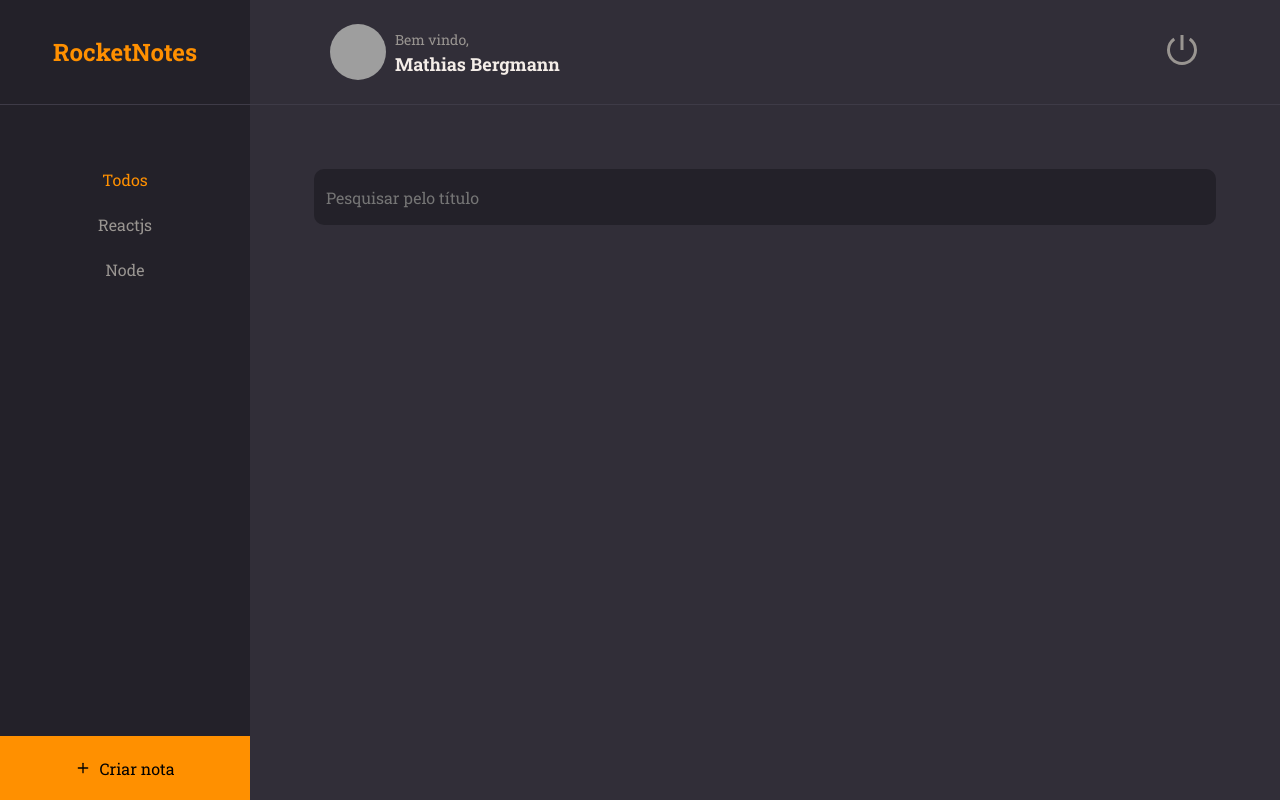
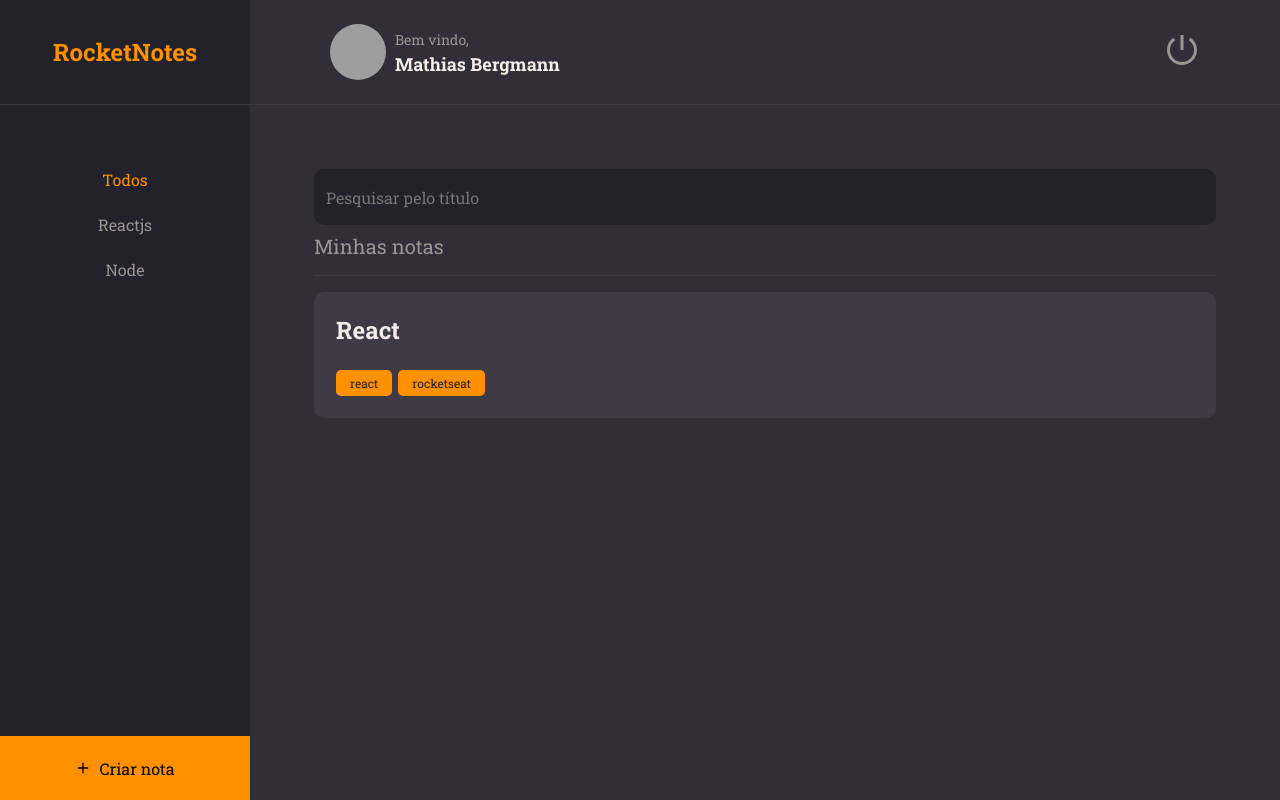
Before and after one commit to MathiasBergz/ReactJS, a React (Vite) app in the folder rocketnotes/: page / in a window 1280 px wide. Built offline with nearby package versions, Linux system fonts and the light colour scheme; grey boxes are pictures that could not be loaded.

Commit message:
Created note component

```diff
--- /dev/null
+++ b/rocketnotes/src/components/Note/index.jsx
@@ -0,0 +1,20 @@
+import { Container } from "./styles";
+import { Tags } from '../Tags';
+
+export function Note({ data, ...rest}) {
+    return (
+        <Container {...rest}>
+            <h1>{data.title}</h1>
+
+            {
+                data.tags &&
+                <footer>
+                    {
+                        data.tags.map( tag => <Tags key={tag.id} title={tag.name}/>
+                        )
+                    }
+                </footer>
+            }
+        </Container>
+    )
+}
--- /dev/null
+++ b/rocketnotes/src/components/Note/styles.js
@@ -0,0 +1,27 @@
+import styled from "styled-components";
+
+export const Container = styled.button`
+    width: 100%;
+    background-color: ${({ theme }) => theme.COLORS.BACKGROUND_700};
+
+    border-radius: 1rem;
+    border: none;
+
+    padding: 2.2rem;
+    margin-bottom: 1.6rem;
+
+    > h1 {
+        font-size: 2.4rem;
+        font-weight: 700;
+        color: ${({ theme }) => theme.COLORS.WHITE};
+
+        flex: 1;
+        text-align: left;
+    }
+
+    > footer {
+        margin-top: 2.4rem;
+        width: 100%;
+        display: flex;
+    }
+`
--- a/rocketnotes/src/components/Tags/index.jsx
+++ b/rocketnotes/src/components/Tags/index.jsx
@@ -1,8 +1,8 @@
 import { Container } from "./styles";
 
-export function Tags({ title }) {
+export function Tags({ title, ...rest }) {
     return(
-        <Container>
+        <Container {...rest}>
             {title}
         </Container>
     )
--- a/rocketnotes/src/pages/Details/styles.js
+++ b/rocketnotes/src/pages/Details/styles.js
@@ -12,7 +12,7 @@
 
     > main {
         grid-area: content;
-        overflow-y: scroll;
+        overflow-y: auto;
         padding: 6.5rem 0;
     }
 `;
--- a/rocketnotes/src/pages/Home/index.jsx
+++ b/rocketnotes/src/pages/Home/index.jsx
@@ -3,6 +3,8 @@
 import { Header } from '../../components/Header'
 import { ButtonText } from '../../components/ButtonText'
 import { Input } from '../../components/Input'
+import { Section } from '../../components/Section'
+import { Note } from '../../components/Note'
 
 export function Home() {
     return(
@@ -20,7 +22,19 @@
                 <Input placeholder="Pesquisar pelo título"/>
             </Search>
             <Content>
-
+                <Section title="Minhas notas">
+                    <Note data={{
+                        title: 'React',
+                        tags: [
+                            {
+                                id: '1', name: 'react'
+                            },
+                            {
+                                id: '2', name: 'rocketseat'
+                            }
+                    ]
+                    }}/>
+                </Section>
             </Content>
             <NewNotes>
                 <FiPlus/>
--- a/rocketnotes/src/pages/Home/styles.js
+++ b/rocketnotes/src/pages/Home/styles.js
@@ -53,6 +53,8 @@
 
 export const Content = styled.div`
     grid-area: content;
+    padding: 0 6.4rem;
+    overflow-y: auto;
 `
 
 export const NewNotes = styled.button`
```
